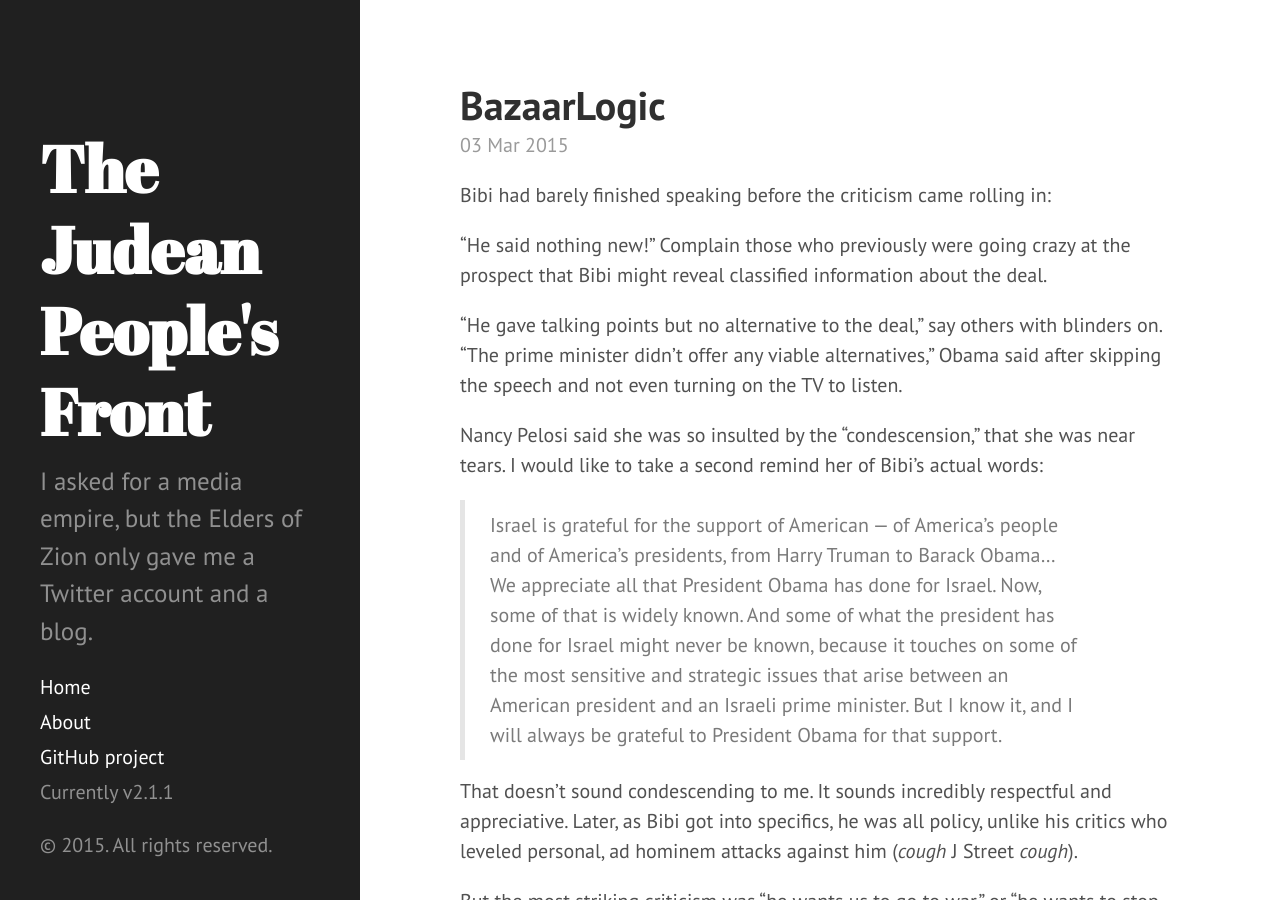
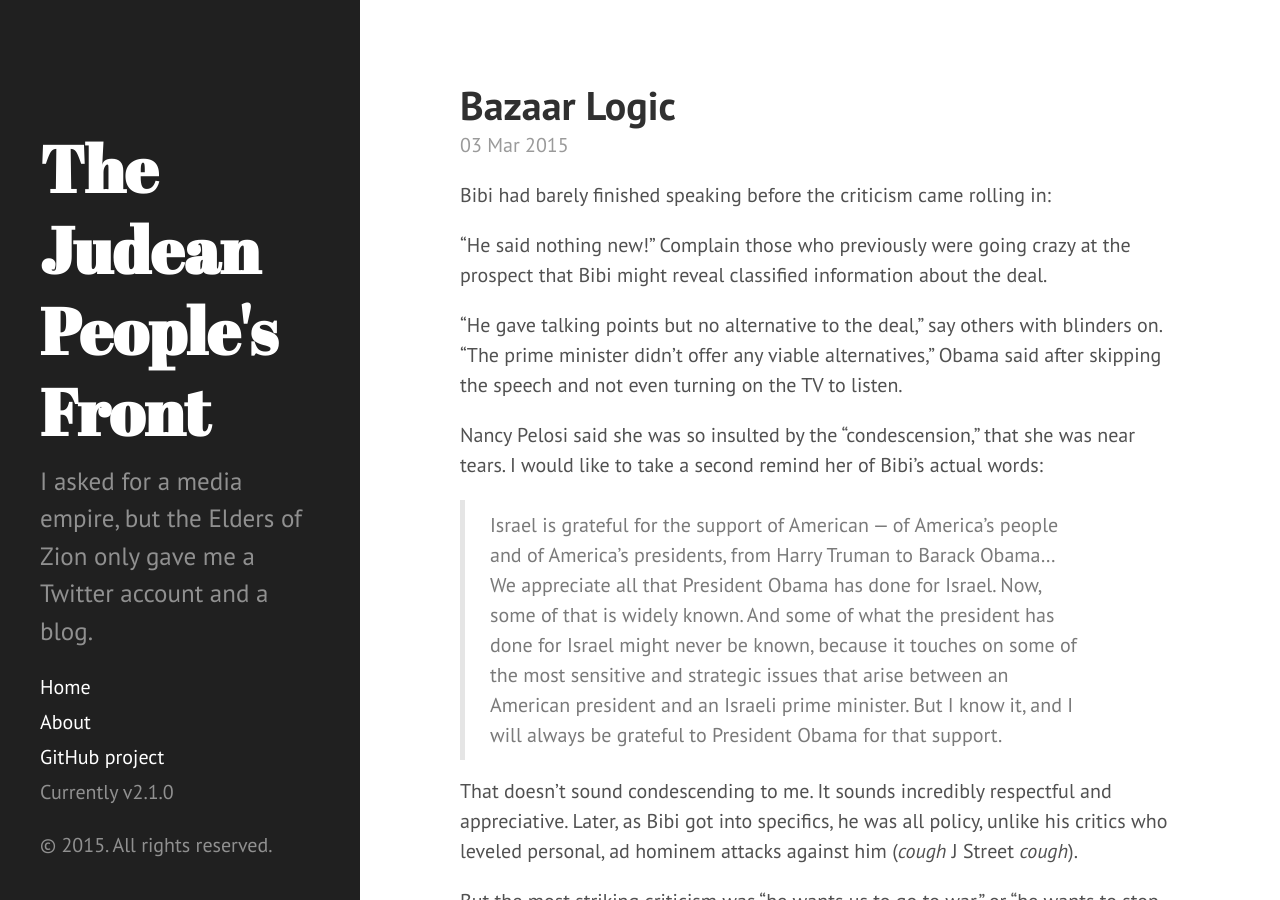
Before and after one commit to JudeanPF/judeanpf.github.io, a Jekyll site: the page built from _posts/2015-03-03-bazaar-logic.md, in a window 1280 px wide and 900 px high. Built offline with Jekyll 4.4.1, drawn with Linux system fonts in a browser that asks for light colours; Markdown is read by kramdown in place of the engine named in the settings.

Commit message:
small changes

```diff
--- a/_config.yml
+++ b/_config.yml
@@ -20,7 +20,7 @@ author:
 paginate:         5
 
 # Custom vars
-version:          2.1.1
+version:          2.1.0
 
 github:
   repo:           https://github.com/JudeanPF/judeanpf.github.io
--- a/_posts/2015-03-03-bazaar-logic.md
+++ b/_posts/2015-03-03-bazaar-logic.md
@@ -1,6 +1,6 @@
 ---
 layout: post
-title: "BazaarLogic"
+title: "Bazaar Logic"
 ---
 
 Bibi had barely finished speaking before the criticism came rolling in:
```
Also changed, not shown: 17 other files.
